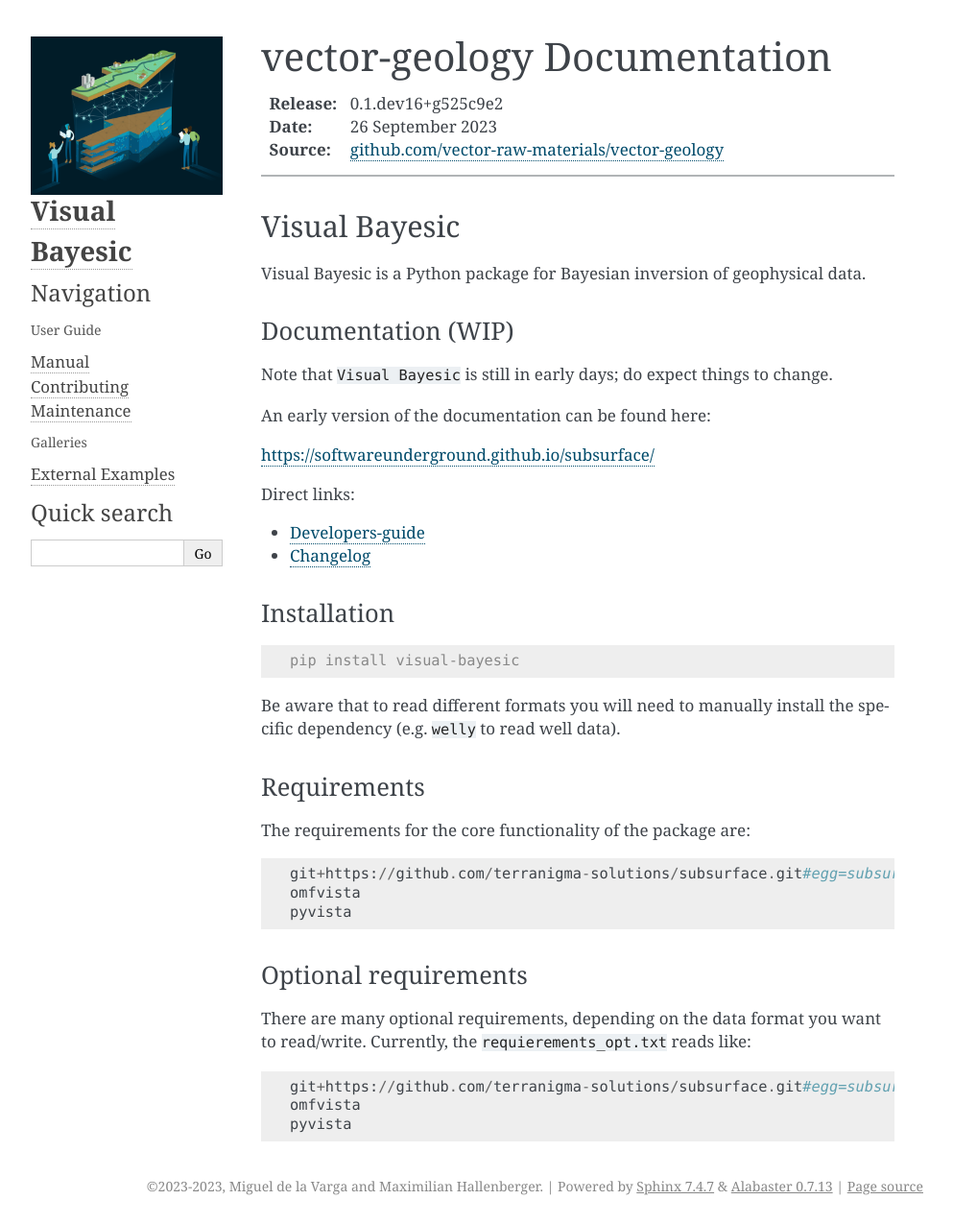
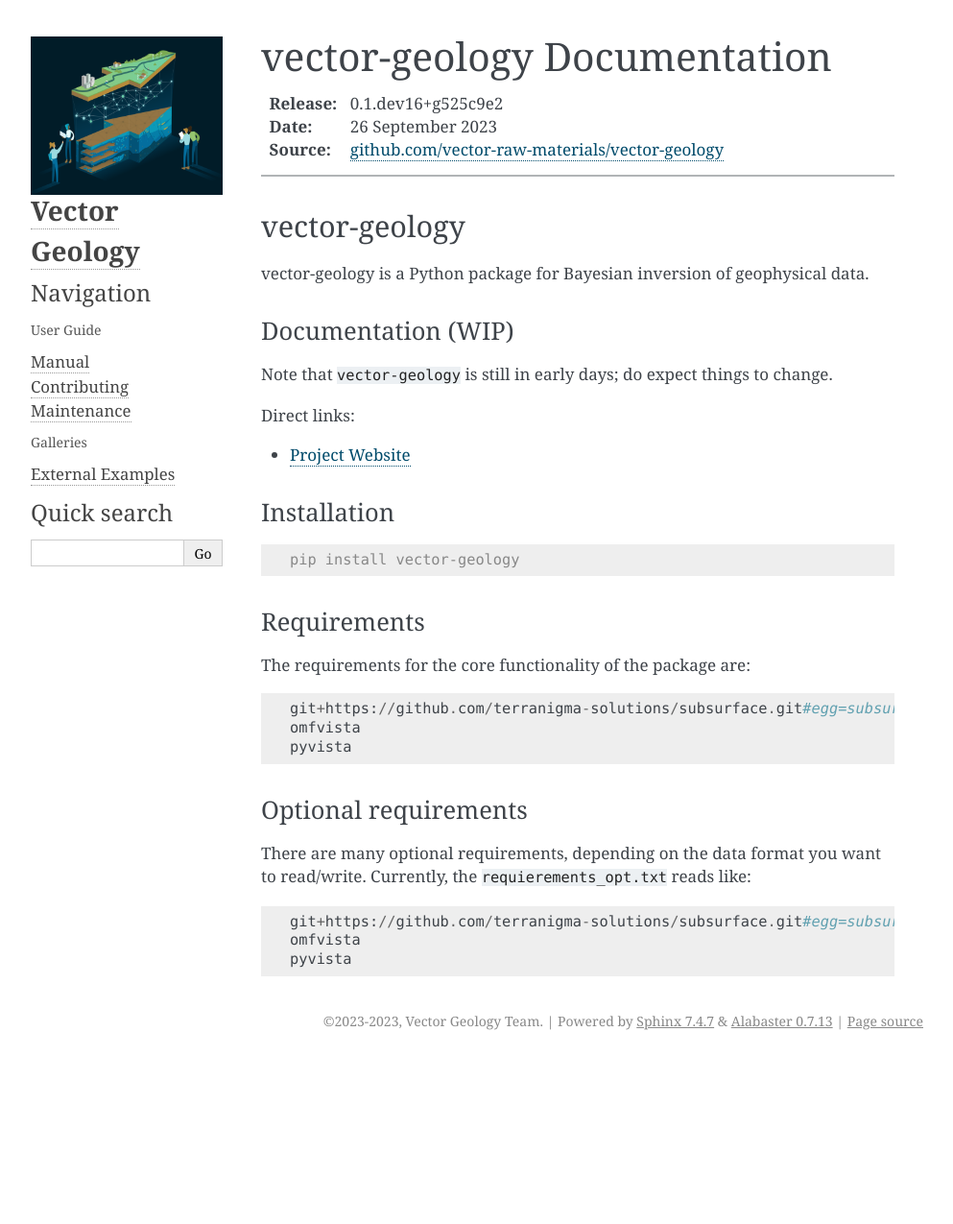
Before and after one commit to vector-raw-materials/vector-geology, a Sphinx documentation site: the page built from docs/source/index.rst, in a window 1280 px wide. Shown: the whole page at 96% size, without its empty margins (148-1141 px from the left). Built offline with Sphinx 7.4.7, drawn with Linux system fonts in a browser that asks for light colours; pages that are not in the unit, such as notebooks, are missing from menus; after the commit the page ends 1103 px from its top, so only the background shows below that.

Commit message:
[DOCS] More docs cleaning

```diff
--- a/README.rst
+++ b/README.rst
@@ -14,25 +14,20 @@
 .. sphinx-inclusion-marker
 
 
-Visual Bayesic
+vector-geology
 ==============
 
-Visual Bayesic is a Python package for Bayesian inversion of geophysical data.
+vector-geology is a Python package for Bayesian inversion of geophysical data.
 
 
 Documentation (WIP)
 -------------------
 
-Note that ``Visual Bayesic`` is still in early days; do expect things to change.
-
-An early version of the documentation can be found here:
-
-https://softwareunderground.github.io/subsurface/
+Note that ``vector-geology`` is still in early days; do expect things to change.
 
 Direct links:
 
-- `Developers-guide <https://softwareunderground.github.io/subsurface/maintenance.html>`_
-- `Changelog <https://softwareunderground.github.io/subsurface/changelog.html>`_
+- `Project Website <https://vectorproject.eu//>`_
 
 
 Installation
@@ -40,7 +35,4 @@
 
 .. code-block:: console
 
-    pip install visual-bayesic
-
-Be aware that to read different formats you will need to manually install the
-specific dependency (e.g. ``welly`` to read well data).
+    pip install vector-geology
--- a/docs/source/conf.py
+++ b/docs/source/conf.py
@@ -79,8 +79,8 @@
 master_doc = 'index'
 
 # General information about the project.
-project = 'Visual Bayesic'
-author = 'Miguel de la Varga and Maximilian Hallenberger'
+project = 'Vector Geology'
+author = 'Vector Geology Team'
 copyright = f'2023-{time.strftime("%Y")}, {author}'
 
 # |version| and |today| tags (|release|-tag is not used).
```
Also changed, not shown: examples/README.rst, examples/examples/README.rst.
